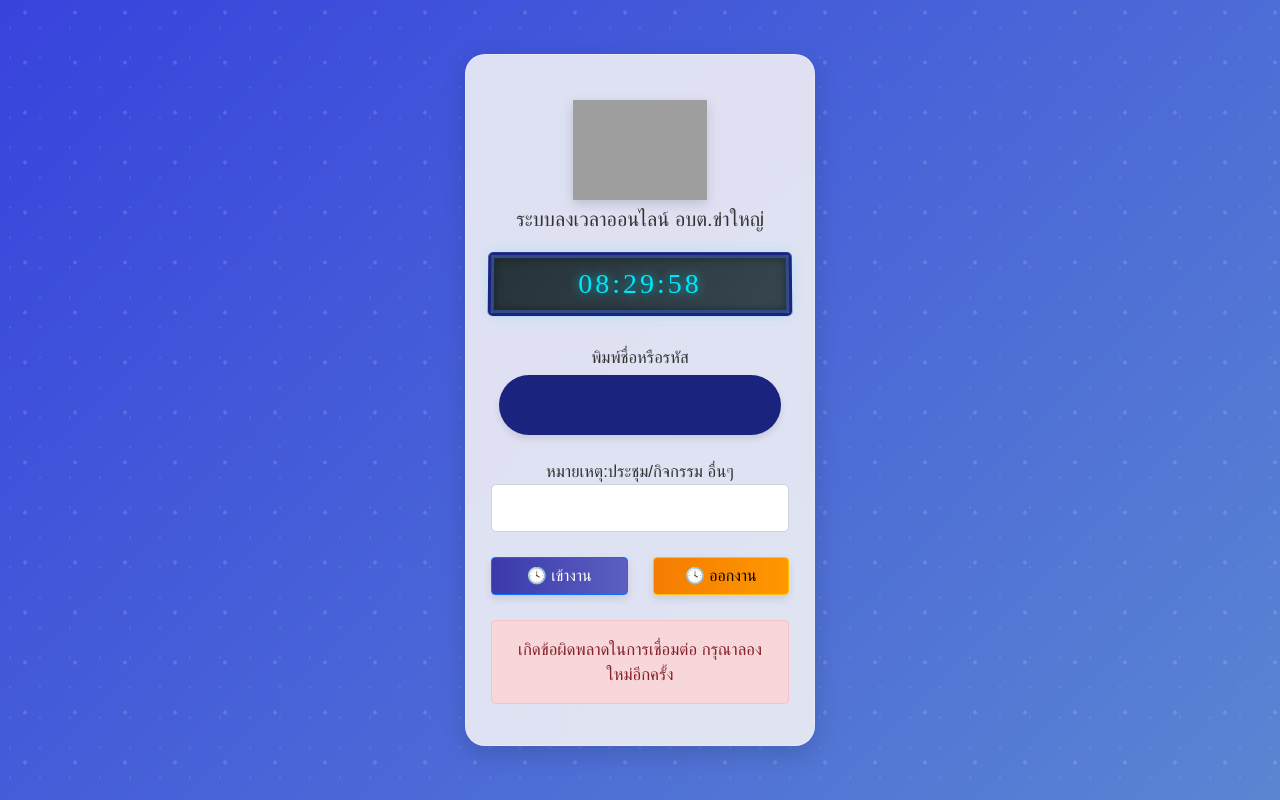
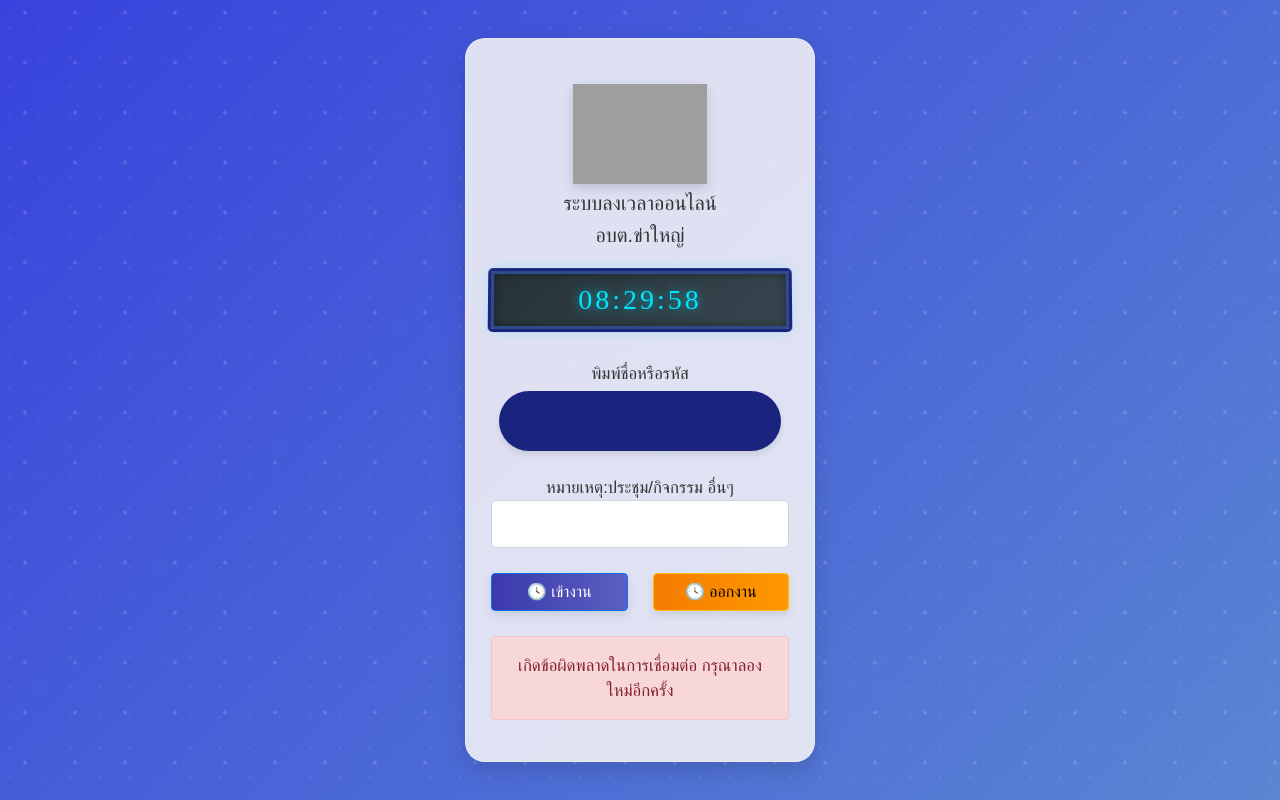
Before and after one commit to songphoh/time-tracker-app, a website: page public/index.html in a window 1280 px wide. Drawn offline with nearby package versions, Linux system fonts and the light colour scheme; no server answers; some icons are missing; a web font is replaced by a local one.

Commit message:
Update index.html

```diff
--- a/public/index.html
+++ b/public/index.html
@@ -22,7 +22,8 @@
 <body>
   <div class="wrapper text-center" style="max-width:350px">
     <div class="site-logo text-center"></div>
-    <h5>ระบบลงเวลาออนไลน์ อบต.ข่าใหญ่</h5>
+    <h5>ระบบลงเวลาออนไลน์</h5>
+     <h5>อบต.ข่าใหญ่</h5>
 
     <span id="MyClockDisplay" class="clock mt-3" onload="showTime()"></span>
 
```
